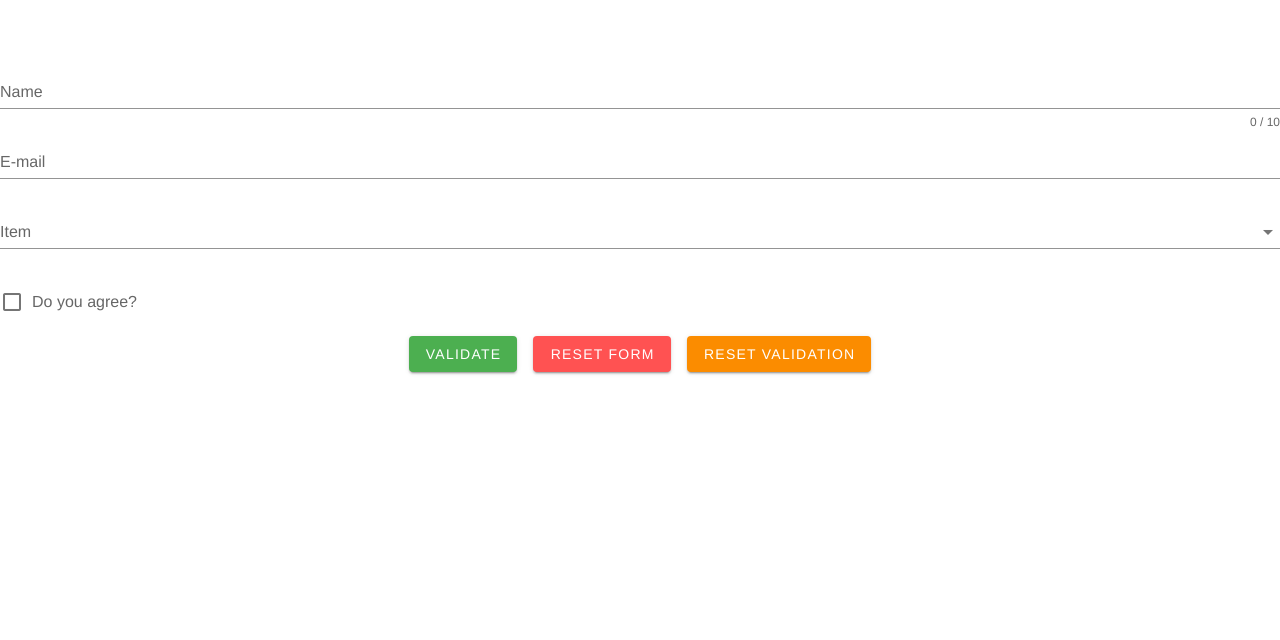
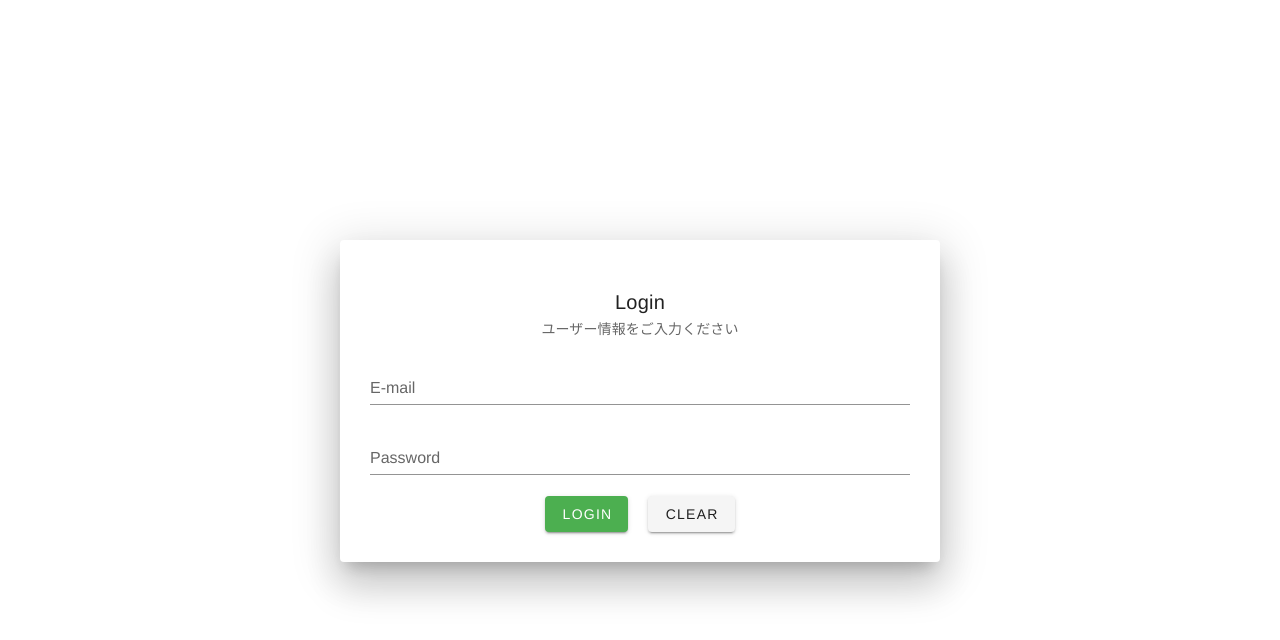
Before and after one commit to yoridori/vue-training-chat, a Vue app: page /login in a window 1280 px wide. Shown: the top 640 px of the page. Built offline with nearby package versions, Linux system fonts and the light colour scheme; no server answers.

Commit message:
ログインページの修正

```diff
--- a/src/views/LoginView.vue
+++ b/src/views/LoginView.vue
@@ -1,18 +1,17 @@
 <template>
   <v-app>
+    <div class="login-box">
+      <v-card
+        elevation="24"
+        class="login-form"
+      >
+        <v-card-title class="login-title">Login</v-card-title>
+        <v-card-subtitle class="login-subtitle">ユーザー情報をご入力ください</v-card-subtitle>
         <v-form
           ref="form"
           v-model="valid"
           lazy-validation
         >
-      <v-text-field
-          v-model="name"
-          :counter="10"
-          :rules="nameRules"
-          label="Name"
-          required
-      ></v-text-field>
-
           <v-text-field
             v-model="email"
             :rules="emailRules"
@@ -20,45 +19,28 @@
             required
           ></v-text-field>
 
-      <v-select
-          v-model="select"
-          :items="items"
-          :rules="[v => !!v || 'Item is required']"
-          label="Item"
+          <v-text-field
+            v-model="password"
+            type="password"
+            :rules="passwordRules"
+            label="Password"
             required
-      ></v-select>
-
-      <v-checkbox
-          v-model="checkbox"
-          :rules="[v => !!v || 'You must agree to continue!']"
-          label="Do you agree?"
-          required
-      ></v-checkbox>
+          ></v-text-field>
 
           <v-btn
-          :disabled="!valid"
             color="success"
-          class="mr-4"
-          @click="validate"
+            class="login-btn"
           >
-        Validate
+            LOGIN
           </v-btn>
 
-      <v-btn
-          color="error"
-          class="mr-4"
-          @click="reset"
-      >
-        Reset Form
+          <v-btn>
+            CLEAR
           </v-btn>
 
-      <v-btn
-          color="warning"
-          @click="resetValidation"
-      >
-        Reset Validation
-      </v-btn>
         </v-form>
+      </v-card>
+    </div>
   </v-app>
 </template>
 
@@ -66,24 +48,16 @@
 export default {
   data: () => ({
     valid: true,
-    name: '',
-    nameRules: [
-      v => !!v || 'Name is required',
-      v => (v && v.length <= 10) || 'Name must be less than 10 characters',
-    ],
     email: '',
     emailRules: [
       v => !!v || 'E-mail is required',
       v => /.+@.+\..+/.test(v) || 'E-mail must be valid',
     ],
-    select: null,
-    items: [
-      'Item 1',
-      'Item 2',
-      'Item 3',
-      'Item 4',
-    ],
-    checkbox: false,
+    password: '',
+    passwordRules: [
+      // 二重否定は正確にbooleanの型にする
+      v => !!v || 'Password is required',
+    ]
   }),
 
   methods: {
@@ -99,3 +73,24 @@
   },
 }
 </script>
+
+<style scoped>
+.login-form {
+  margin: 150px;
+  padding: 30px;
+}
+
+.login-box {
+  width: 75%;
+  margin: 0px auto;
+  padding: 30px;
+}
+
+.login-title {
+  display: inline-block;
+}
+
+.login-btn {
+  margin-right: 20px;
+}
+</style>
```
Lines whose indentation alone changed are shown as unchanged.
